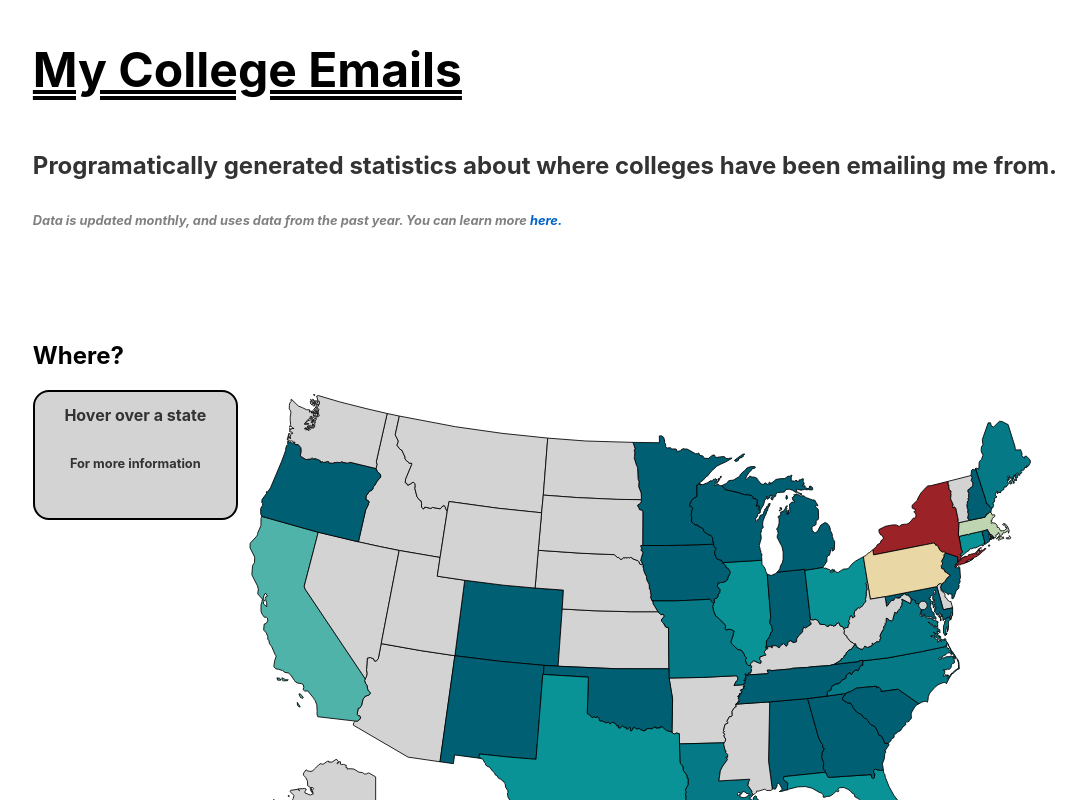
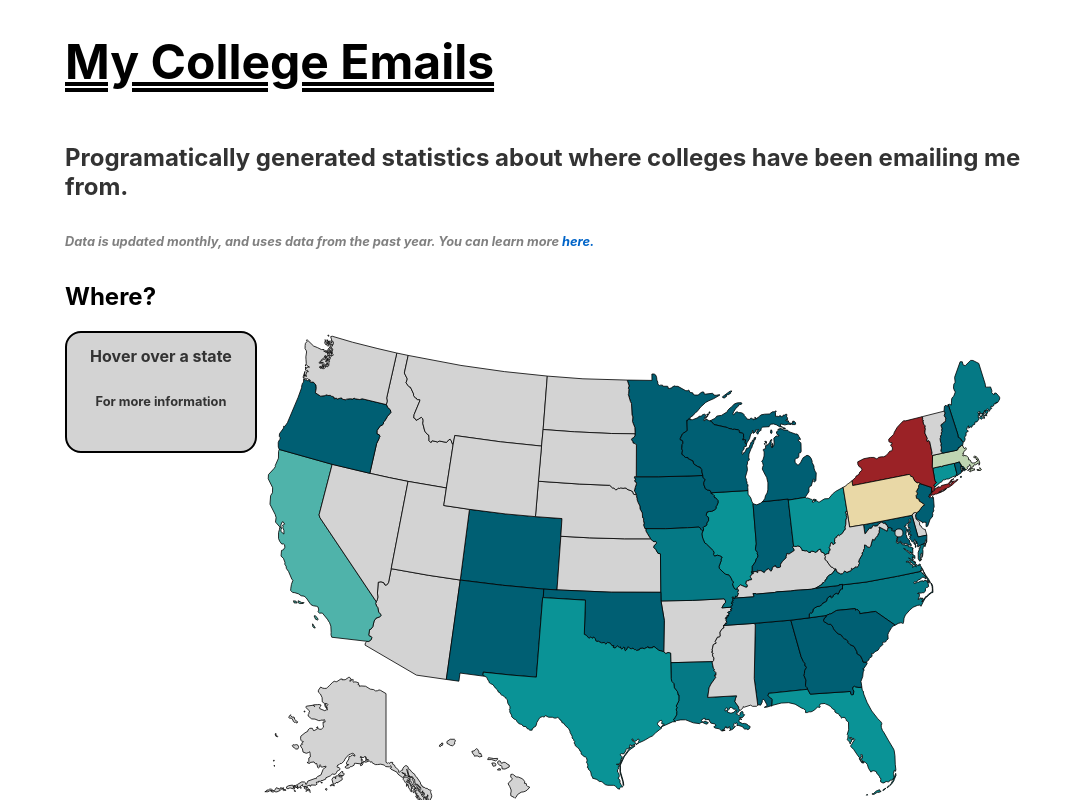
Before and after one commit to louismeunier/college-emails, a Svelte app in the folder client/: page / in a window 1280 px wide. Shown: the top 800 px of the page, without its empty margins (95-1181 px from the left). Built offline with nearby package versions, Linux system fonts and the light colour scheme.

Commit message:
Update primary styling

```diff
--- a/client/src/App.svelte
+++ b/client/src/App.svelte
@@ -4,10 +4,10 @@
 	import Time from "./components/Time.svelte";
 	import Link from "./components/Link.svelte";
 	import Footer from "./components/Footer.svelte";
+	import Animated from "./components/Animated.svelte";
 
 	import { fly } from "svelte/transition"
 	import { onMount } from "svelte";
-import Animated from "./components/Animated.svelte";
 
 	let visible = false;
 	onMount(() => visible = true)
@@ -16,23 +16,21 @@ import Animated from "./components/Animated.svelte";
 </script>
 
 <style>
+	:global(body) {
+		padding: 0;
+	}
  	div.main {
 		display: grid;
+		grid-template-columns: minmax(0, 10rem) 1fr minmax(0, 10rem);
 		grid-auto-flow: row;
 		width: 100%;
-		place-items: center;
+		place-items: left;
 	}
 
-	div.sub {
-		min-width: 75%;
-		width: max-content;
+	:global(.main > *) {
+		grid-column: 2 / -2;
 		max-width: 100%;
-		display: grid;
-		grid-auto-flow: row;
-		place-items: left;
-		gap: 5em;
 	}
-
 	h1 {
 		text-decoration: double underline;
 		font-size: 3em;
@@ -54,7 +52,6 @@ import Animated from "./components/Animated.svelte";
 
 <div class="main">
 	{#if visible}
-		<div class="sub">
 		<div transition:fly={{duration: 1200, delay: 500, x: -500}} class="header">
 			<h1>My College Emails</h1>
 			<h2>Programatically generated statistics about where colleges have been emailing me from.</h2>
@@ -75,6 +72,5 @@ import Animated from "./components/Animated.svelte";
 		<Animated direction="left" delay={1500}>
 			<Footer/>
 		</Animated>
-		</div>
 	{/if}
 </div>
--- a/client/src/components/Animated.svelte
+++ b/client/src/components/Animated.svelte
@@ -5,7 +5,6 @@
     const transition = direction == "left"
         ? { duration: 1200, delay: delay, x: -500}
         : { duration: 1200, delay: delay, x: 500}
-
 </script>
 
 <div transition:fly={transition}>
```
Lines whose indentation alone changed are shown as unchanged.
